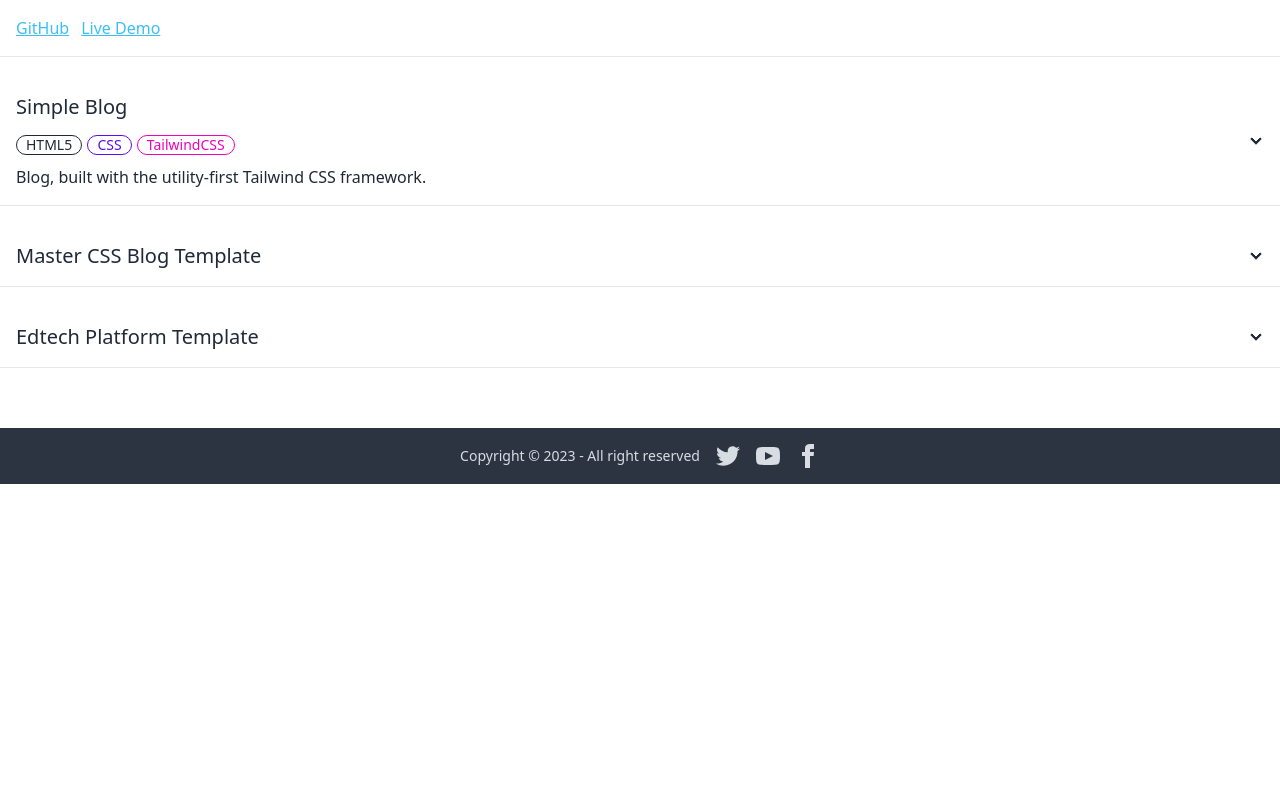
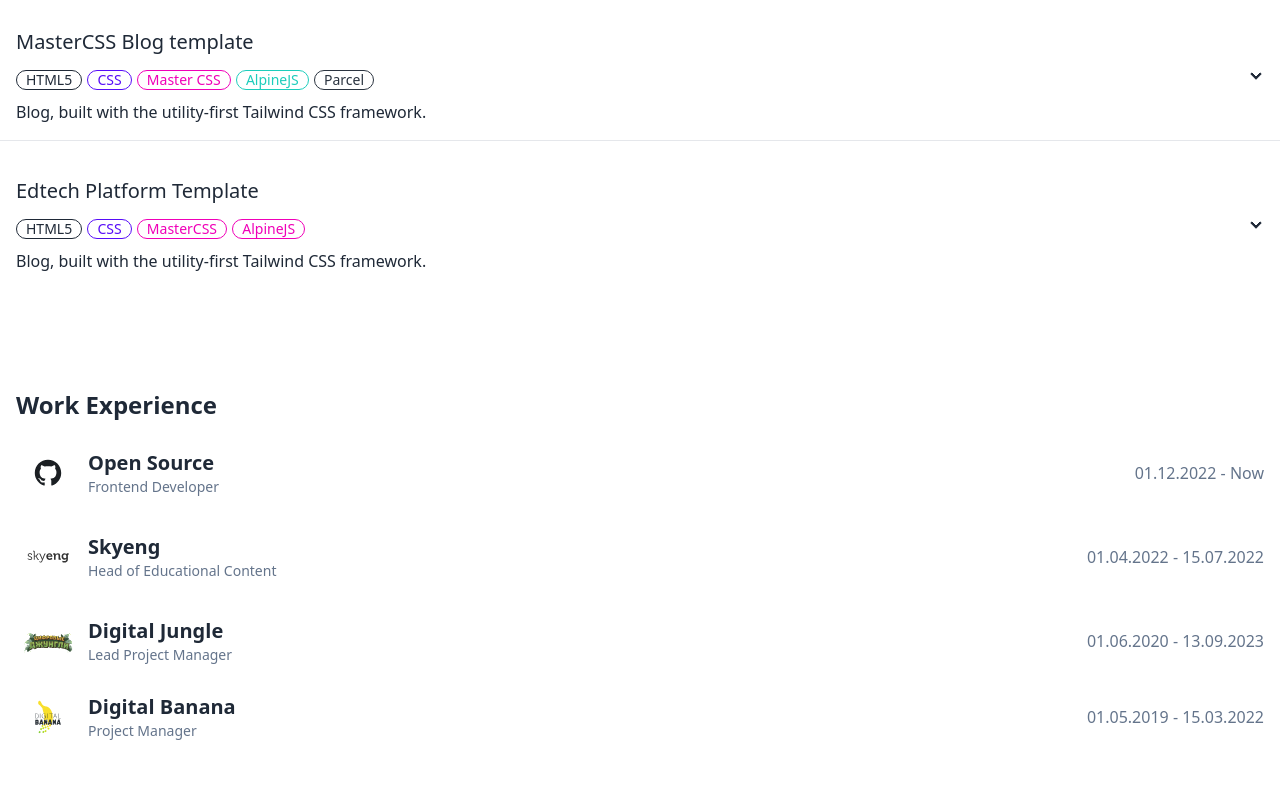
Before and after one commit to bbulakh/personal-homepage, a website built with Parcel: page src/index.html in a window 1280 px wide. Shown: the part 2004-2800 px from the top of the page. Before the commit the page ends 2488 px from the top, so only its background shows below. Built offline with nearby package versions, Linux system fonts and the light colour scheme.

Commit message:
add images and work experience section

```diff
--- a/src/index.html
+++ b/src/index.html
@@ -38,7 +38,7 @@
 
     <!-- hero  -->
     <section>
-        <div class="items-center justify-center hero min-h-screen bg-base-200">
+        <div class="items-center justify-center hero bg-base-200 py-10">
 
             <div>
                 <div class="avatar mr-auto">
@@ -49,24 +49,29 @@
 
                 <div class="hero-content text-center">
 
-                    <div class="max-w-md text-left">
-                        <h1 class="text-5xl font-bold">Hello there!</h1>
-                        <p class="py-6 font-mono">👋 Hello! I am Bogdan, a 24-year-old professional based in Saint
+                    <div class="text-left">
+                        <h1 class="text-5xl font-bold">Hello there! 👋 </h1>
+                        <p class="py-6 font-mono">I am Bogdan, a Frontend Developer based in Saint
                             Petersburg.
-
-                            With experience as a project manager in the edtech industry, I am currently focusing on
-                            advancing my skills as a frontend trainee. My commitment to delivering high-quality work and
-                            driving results makes me an ideal collaborator for new partnerships. I am eager to expand my
-                            network and contribute to our mutual growth.
-
-                            Let's connect and drive success together, here in the heart of Saint Petersburg and beyond!
-                            ⭐️</p>
+                        </p>
+                        <div class="flex gap-3">
+                            <a class="link link-primary" href="https://github.com/bbulakh">Github</a>
+                            <a class="link link-primary" href="https://www.linkedin.com/in/bbulakh/">LinkedIn</a>
+                            <a class="link link-primary" href="@b_bulakh">Telegram</a>
+                        </div>
                     </div>
                 </div>
             </div>
         </div>
     </section>
     <!-- /hero  -->
+
+    <!-- stack  -->
+    <section class="py-10 px-[16px]">
+        <h2 class="text-2xl font-bold mb-5">My stack</h2>
+
+    </section>
+    <!-- /stack  -->
 
     <!-- projects -->
     <section class="py-10">
@@ -122,30 +127,136 @@
         <div class="collapse collapse-arrow border-b rounded-none mb-5">
             <input type="radio" name="my-accordion-2" />
             <div class="collapse-title text-xl font-medium">
-                Master CSS Blog Template
+                MasterCSS Blog template
+                <div class="py-2">
+                    <div class="badge badge-outline">HTML5</div>
+                    <div class="badge badge-primary badge-outline">CSS</div>
+                    <div class="badge badge-secondary badge-outline">Master CSS</div>
+                    <div class="badge badge-accent badge-outline">AlpineJS</div>
+                    <div class="badge badge-neutral badge-outline">Parcel</div>
+                </div>
+                <div>
+                    <p class="text-base font-normal">Blog, built with the utility-first Tailwind CSS framework.</p>
+                </div>
             </div>
             <div class="collapse-content">
-                <p>hello</p>
+                <img class="mb-4" src="images/simple-blog-screenshot.jpg" alt="Simple Blog Preview">
+                <div class="flex gap-3">
+                    <a class="link link-info" href="">GitHub</a>
+                    <a class="link link-info" href="">Live Demo</a>
+                </div>
             </div>
         </div>
 
-        <div class="collapse collapse-arrow border-b rounded-none mb-5">
+        <div class="collapse collapse-arrow rounded-none mb-5">
             <input type="radio" name="my-accordion-2" />
             <div class="collapse-title text-xl font-medium">
                 Edtech Platform Template
+                <div class="py-2">
+                    <div class="badge badge-outline">HTML5</div>
+                    <div class="badge badge-primary badge-outline">CSS</div>
+                    <div class="badge badge-secondary badge-outline">MasterCSS</div>
+                    <div class="badge badge-secondary badge-outline">AlpineJS</div>
+                </div>
+                <div>
+                    <p class="text-base font-normal">Blog, built with the utility-first Tailwind CSS framework.</p>
+                </div>
             </div>
             <div class="collapse-content">
-                <p>hello</p>
+                <img class="mb-4" src="images/simple-blog-screenshot.jpg" alt="Simple Blog Preview">
+                <div class="flex gap-3">
+                    <a class="link link-info" href="">GitHub</a>
+                    <a class="link link-info" href="">Live Demo</a>
+                </div>
             </div>
         </div>
 
     </section>
     <!-- /projects  -->
 
+     <!-- work experience  -->
+     <section class="py-10 px-[16px]">
+        <h2 class="text-2xl font-bold mb-5">Work Experience</h2>
+
+        <div class="flex flex-col my-5">
+            <div class="flex justify-between items-center w-full">
+                <div class="flex items-center">
+                    <div class="flex-shrink-0">
+                        <img class="rounded-full w-16 object-left" src="images/github-logo.svg" alt="Digital Banana Logo">
+                    </div>
+
+                    <div class="ml-2 min-w-[145px]">
+                        <p class="font-bold text-xl">Open Source</p>
+                        <p class="text-sm text-slate-500">Frontend Developer</p>
+                    </div>
+                </div>
+
+                <div class="text-right text-slate-500">01.12.2022 - Now</div>
+            </div>
+        </div>
+
+        <div class="flex flex-col my-5">
+            <div class="flex justify-between items-center w-full">
+                <div class="flex items-center">
+                    <div class="flex-shrink-0">
+                        <img class="rounded-full w-16 object-left" src="images/skyeng-logo.svg" alt="Digital Banana Logo">
+                    </div>
+
+                    <div class="ml-2 min-w-[145px]">
+                        <p class="font-bold text-xl">Skyeng</p>
+                        <p class="text-sm text-slate-500">Head of Educational Content</p>
+                    </div>
+                </div>
+
+                <div class="text-right text-slate-500">01.04.2022 - 15.07.2022</div>
+            </div>
+        </div>
+
+        <div class="flex flex-col my-3">
+            <div class="flex justify-between items-center w-full">
+                <div class="flex items-center">
+                    <div class="flex-shrink-0">
+                        <img class="rounded-full w-16 object-left" src="images/jungle-logo.svg" alt="Digital Banana Logo">
+                    </div>
+
+                    <div class="ml-2 min-w-[145px]">
+                        <p class="font-bold text-xl">Digital Jungle</p>
+                        <p class="text-sm text-slate-500">Lead Project Manager</p>
+                    </div>
+                </div>
+
+                <div class="text-right text-slate-500">01.06.2020 - 13.09.2023</div>
+            </div>
+        </div>
+
+
+
+        <div class="flex flex-col my-3">
+            <div class="flex justify-between items-center w-full">
+                <div class="flex items-center ">
+                    <div class="flex-shrink-0">
+                        <img class="rounded-full w-16" src="images/banana-logo.svg" alt="Digital Banana Logo">
+                    </div>
+
+                    <div class="ml-2 min-w-[145px]">
+                        <p class="font-bold text-xl">Digital Banana</p>
+                        <p class="text-sm text-slate-500">Project Manager</p>
+                    </div>
+                </div>
+
+                <div class="text-right text-slate-500">01.05.2019 - 15.03.2022</div>
+            </div>
+        </div>
+
+    </section>
+    <!-- /work experience  -->
+
+
+
     <!-- footer  -->
     <footer class="footer items-center justify-center p-4 bg-neutral text-neutral-content">
         <div class="items-center grid-flow-col">
-            <p>Copyright © 2023 - All right reserved</p>
+            <p>Copyright © 2023 - Bogdan Bulakh</p>
         </div>
         <div class="grid-flow-col mx-auto gap-4 md:place-self-center md:justify-self-end">
             <a><svg xmlns="http://www.w3.org/2000/svg" width="24" height="24" viewBox="0 0 24 24" class="fill-current">
```
Also changed, not shown: src/images/banana-logo.svg (added), src/images/github-logo.svg (added), src/images/jungle-logo.svg (added), src/images/skyeng-logo.svg (added).
